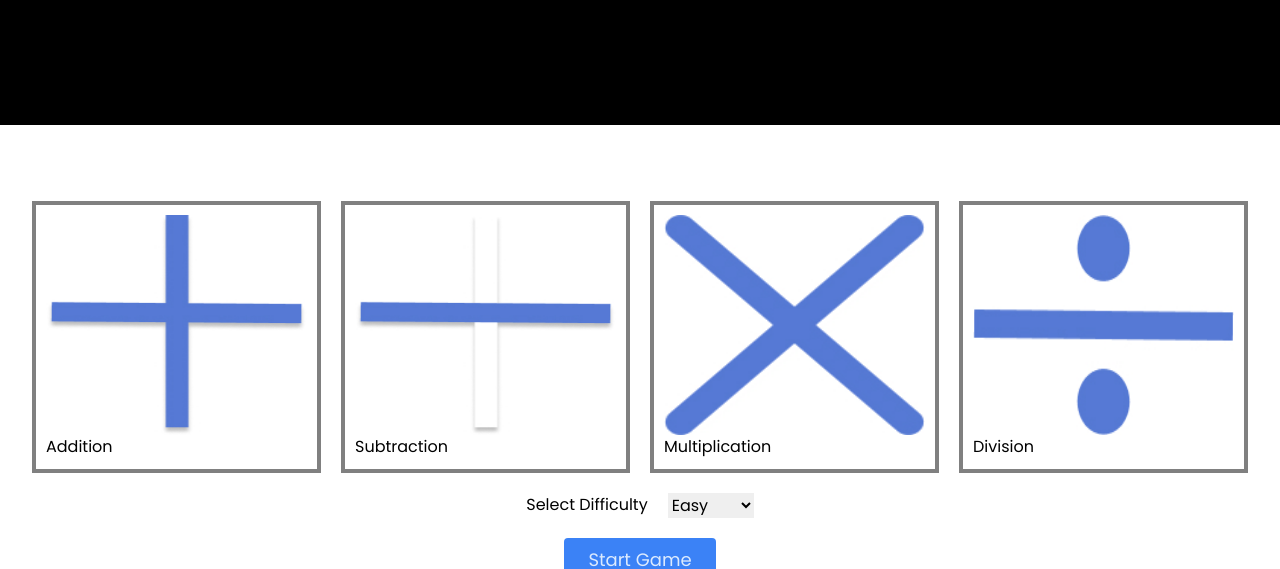
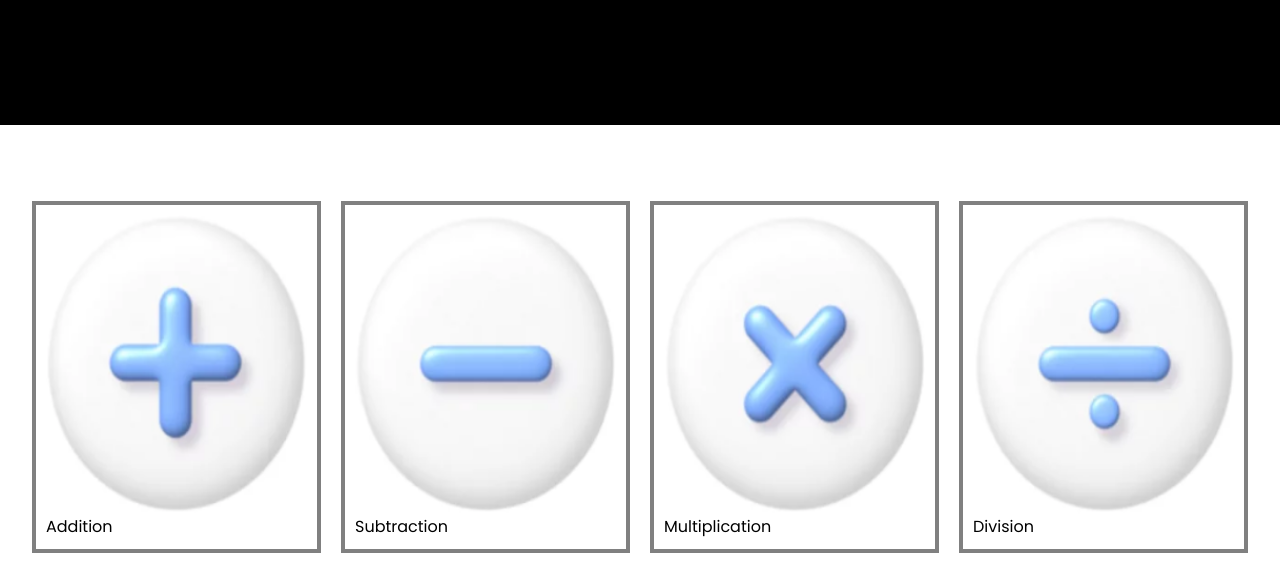
Before and after one commit to rjosipovic/challenges, a plain HTML site: page fe/challenges.html in a window 1280 px wide. Shown: the part 410-979 px from the top of the page. Drawn offline with Linux system fonts and the light colour scheme.

Commit message:
New math pictures

```diff
--- a/fe/challenges.html
+++ b/fe/challenges.html
@@ -84,19 +84,19 @@
                 <div id='playground'>
                     <div class="operation-container">
                         <div class="operation" onclick="selectOperation('addition', this)">
-                            <img src="./images/addition.jpg" alt="Addition">
+                            <img src="./images/plus.png" alt="Addition">
                             <p>Addition</p>
                         </div>
                         <div class="operation" onclick="selectOperation('subtraction', this)">
-                            <img src="./images/subtraction.jpg" alt="Subtraction">
+                            <img src="./images/minus.png" alt="Subtraction">
                             <p>Subtraction</p>
                         </div>
                         <div class="operation" onclick="selectOperation('multiplication', this)">
-                            <img src="./images/multiplication.jpg" alt="Multiplication">
+                            <img src="./images/multiplication.png" alt="Multiplication">
                             <p>Multiplication</p>
                         </div>
                         <div class="operation" onclick="selectOperation('division', this)">
-                            <img src="./images/division.jpg" alt="Division">
+                            <img src="./images/division.png" alt="Division">
                             <p>Division</p>
                         </div>
                     </div>
--- a/fe/styles/challenges.css
+++ b/fe/styles/challenges.css
@@ -23,7 +23,7 @@
 
 .operation img {
     width: 300px;
-    height: 220px;
+    height: 300px;
 }
 .selected {
     border-color: blue;
```
Also changed, not shown: fe/images/addition.jpg (deleted), fe/images/division.jpg (deleted), fe/images/division.png (added), fe/images/minus.png (added), fe/images/multiplication.jpg (deleted), fe/images/multiplication.png (added), fe/images/plus.png (added), fe/images/subtraction.jpg (deleted).
